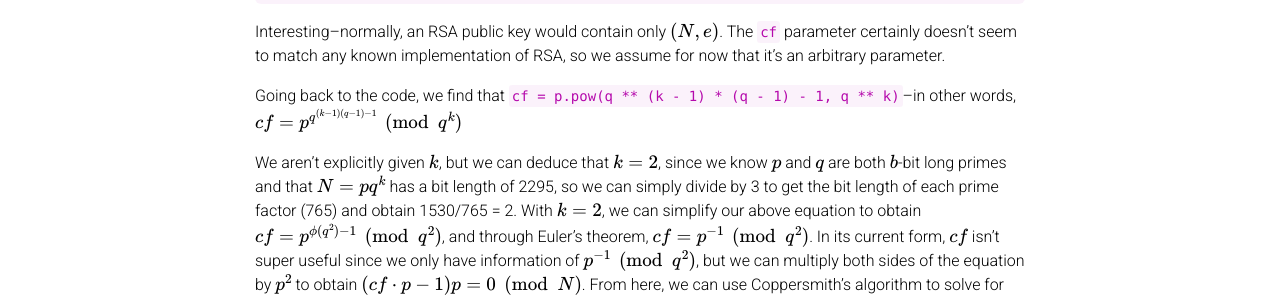
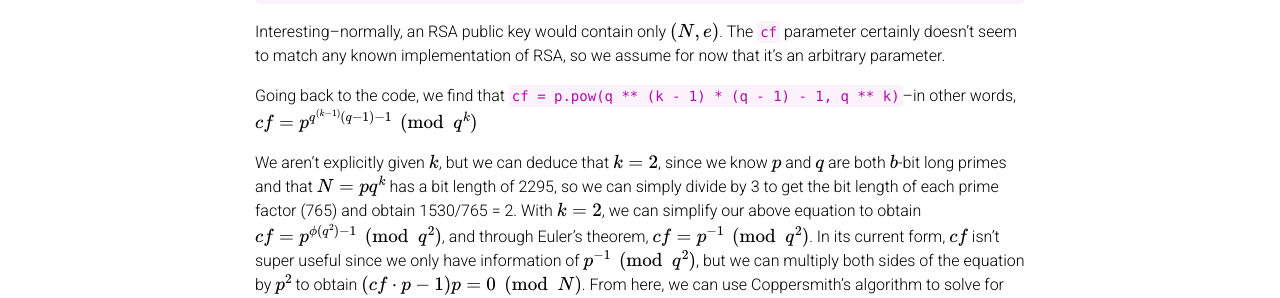
Before and after one commit to pwang00/pwang00.github.io, a Jekyll site: the page built from _posts/2019-09-06-happy.md, in a window 1280 px wide and 900 px high, scrolled down 790 px. Shown: the part 150-448 px from the top of the window. Built offline with Jekyll 4.4.1, drawn with Linux system fonts in a browser that asks for light colours; comment, search, counter and statistics services are not loaded; a style sheet for code colours, icons or effects is not loaded.

```diff
--- a/_posts/2019-09-06-happy.md
+++ b/_posts/2019-09-06-happy.md
@@ -46,7 +46,7 @@ irb(main):001:0> Marshal.load(File.binread("pub.key"))
 
 Interesting--normally, an RSA public key would contain only $$(N, e)$$.  The `cf` parameter certainly doesn't seem to match any known implementation of RSA, so we assume for now that it's an arbitrary parameter.
 
-Going back to the code, we find that `cf = p.pow(q ** (k - 1) * (q - 1) - 1, q ** k)`--in other words, $$cf = p^{q^{(k - 1)(q - 1) - 1}} \pmod{q^k}$$
+Going back to the code, we find that `cf = p.pow(q ** (k - 1) * (q - 1) - 1, q ** k)`--in other words, $$cf = p^{q^{(k - 1)}(q - 1) - 1} \pmod{q^k}$$
 
 We aren't explicitly given $$k$$, but we can deduce that $$k = 2$$, since we know $$p$$ and $$q$$ are both $$b$$-bit long primes and that $$N = pq^k$$ has a bit length of 2295, so we can simply divide by 3 to get the bit length of each prime factor (765) and obtain 1530/765 = 2.  With $$k = 2$$, we can simplify our above equation to obtain $$cf = p^{\phi(q^2) - 1} \pmod{q^2}$$, and through Euler's theorem, $$cf = p^{-1} \pmod{q^2}$$.  In its current form, $$cf$$ isn't super useful since we only have information of $$p^{-1} \pmod{q^2}$$, but we can multiply both sides of the equation by $$p^2$$ to obtain $$(cf \cdot p - 1)p = 0 \pmod{N}$$.  From here, we can use Coppersmith's algorithm to solve for `p`.
 
```
